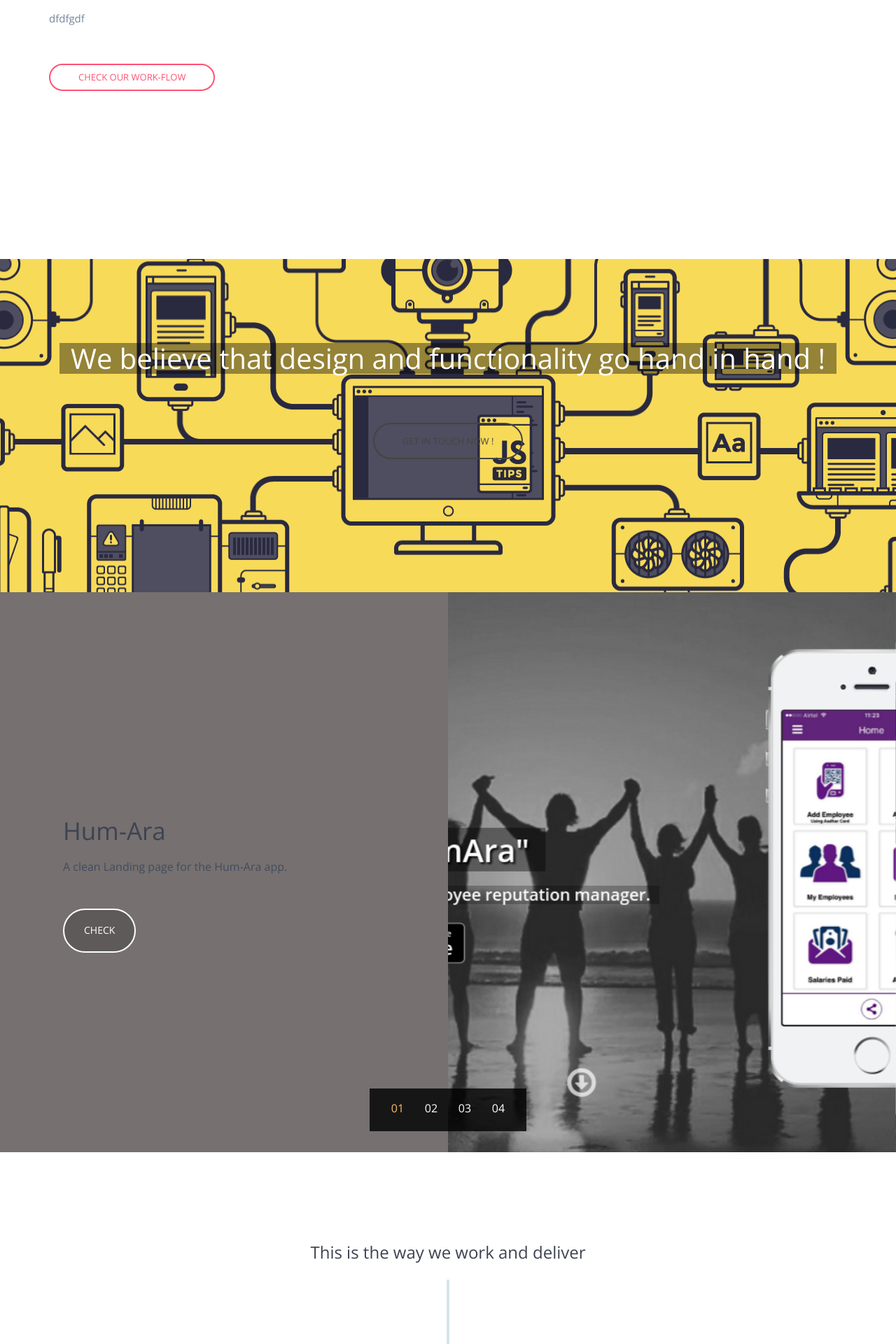
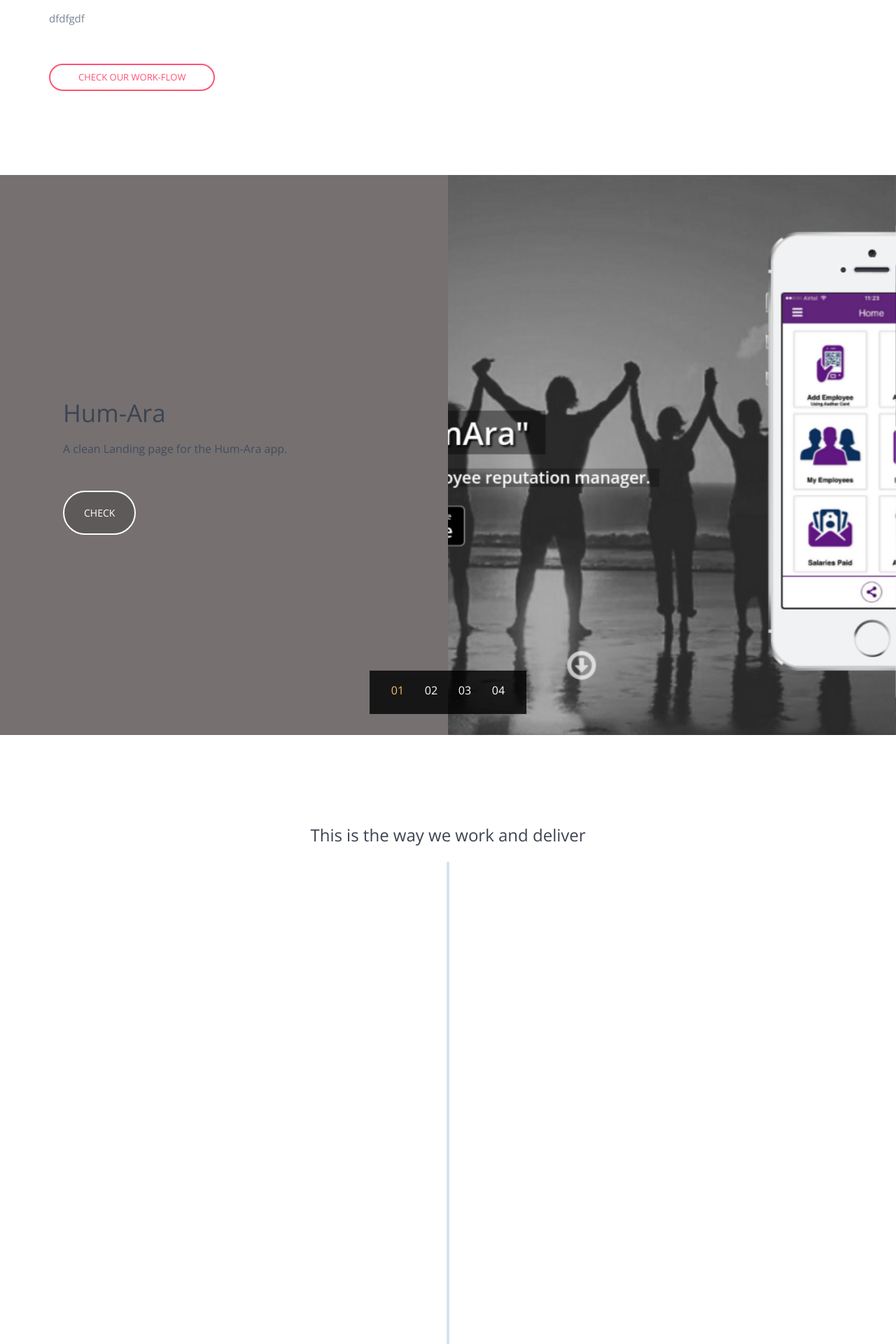
Before and after one commit to Scaledesk/scaledesk_landingpage, a PHP site: page / in a window 1280 px wide. Shown: the part 2464-4384 px from the top of the page at 70% size. Run offline with PHP 8.4, Linux system fonts and the light colour scheme; some libraries are stand-ins or nearby versions.

Commit message:
yellow image removed quotation added and portfolio changes

```diff
--- a/index.php
+++ b/index.php
@@ -1,4 +1,3 @@
-
 <!doctype html>
 <!--[if lt IE 7]>      <html class="no-js lt-ie9 lt-ie8 lt-ie7" lang=""> <![endif]-->
 <!--[if IE 7]>         <html class="no-js lt-ie9 lt-ie8" lang=""> <![endif]-->
@@ -11,7 +10,8 @@
 
     <title>Scaledesk Web Studio Private limited</title>
 
-    <meta name="description" content="We are Scaldesk Webstudio - We help startups Start-Up. We are a small team of dedicated web enthusiasts that believe in the power of internet and great ideas.">
+    <meta name="description" content="We are Scaldesk Webstudio
+    - We help startups Start-Up. We are a small team of dedicated web enthusiasts that believe in the power of internet and great ideas.">
 
     <meta name="viewport" content="width=device-width, initial-scale=1">
 
@@ -60,13 +60,12 @@
                     <div class="header-nav">
                         <nav>
                             <ul class="primary-nav">
-                                <li><a href="#features">What we do </a></li>
-                                <li><a href="#assets">Who we are </a></li>
+                                <li><a href="#intro">What we do </a></li>
+                                <li><a href="#description">Who we are </a></li>
 <!--                                <li><a href="#blog">Our Works</a></li>-->
                                 <li><a href="#portfolio">Portfolio</a></li>
-                                <li><a href="#timeline">Our Work-flow</a></li>
-                                <li><a href="#download" style="font-size:15px;">Get in Touch</a></li>
-
+                                <li><a href="#work-flow">Our Work-flow</a></li>
+                                <li><a href="#contact-us" style="font-size:15px;">Get in Touch</a></li>
                             </ul>
                             <ul class="member-actions">
 <!--                                <li><a href="#download" class="login">Log in</a></li>-->
@@ -89,7 +88,7 @@
                         <p class="intro">We are Scaledesk - Webstudio, We help startups <i>START-UP </i>!  </p>
 <!--                        <a href="#" class="btn btn-fill btn-large btn-margin-right">Download</a> -->
 
-                        <a href="#features" class="btn btn-accent btn-large">Learn more</a>
+                        <a href="#intro" class="btn btn-accent btn-large">Learn more</a>
                     </div>
                 </div>
             </div>
@@ -159,7 +158,7 @@
             </div>
         </div>
     </section>
-    <section class="features section-padding" id="features">
+    <section class="features section-padding" id="description">
         <div class="container">
             <div class="row">
                 <div class="col-md-5 col-md-offset-7">
@@ -207,7 +206,7 @@
         </div>
         <div class="responsive-feature-img"><img src="img/devices.png" alt="responsive devices"></div>
     </section>
-    <section class="features-extra section-padding" id="assets">
+    <section class="features-extra section-padding" id="description">
         <div class="container">
             <div class="row">
                 <div class="col-md-5">
@@ -226,18 +225,18 @@
         <div class="macbook-wrap wp3"></div>
         <div class="responsive-feature-img"><img src="img/macbook-pro.png" alt="responsive devices"></div>
     </section>
-    <section class="hero-strip section-padding">
+    <!-- <section class="hero-strip section-padding">
         <div class="container">
             <div class="col-md-12 text-center">
                 <h2 style="background:rgba(0,0,0,0.4);">
                 We believe that design and functionality go hand in hand !
-                </h2>
+                </h2> -->
 <!--                <p>Change/swap/edit every aspect of Scaledesk before you hit development with the included Sketch file.</p>-->
-                <a href="#download" class="btn btn-ghost btn-accent btn-large" style="margin-top:50px;color:#444; ">Get in touch now ! </a>
+                <!-- <a href="#download" class="btn btn-ghost btn-accent btn-large" style="margin-top:50px;color:#444; ">Get in touch now ! </a> -->
 <!--                <div class="logo-placeholder floating-logo"><img src="img/sketch-logo.png" alt="Sketch Logo"></div>-->
-            </div>
+            <!-- </div>
         </div>
-    </section>
+    </section> -->
 <!--
     <section class="blog-intro section-padding" id="blog">
         <div class="container">
@@ -392,7 +391,7 @@
 
             </div></section>
             <!--vertical timeline-->
-    <section id="timeline" class="timeline_h">
+    <section id="work-flow" class="timeline_h">
 
         <div class="row"> <h3>This is the way we work and deliver </h3> </div>
 
@@ -510,13 +509,14 @@
                             </li>
                             <li>
                                 <div class="avatar"><img src="img/MiltonGlaser.jpg" alt="Scaledesk Testimonial Avatar"></div>
-                                <h2>" “There are three responses to a piece of design – yes, no, and WOW! Wow is the one to aim for.”  "</h2>
+                                <h2>"There are three responses to a piece of design – yes, no, and WOW! Wow is the one to aim for. "</h2>
                                 <p class="author">Milton Glaser</p>
                             </li>
                             <li>
                                 <div class="avatar"><img src="img/130.jpg" alt="Scaledesk Testimonial Avatar"></div>
-                                <h2>""</h2>
-                                <p class="author"></p>
+                                <h2>“Sometimes when you innovate, you make mistakes. It is best to admit them quickly, and get on with improving your other innovations.”
+</h2>
+                                <p class="author">Steve JObs</p>
                             </li>
                         </ul>
                     </div>
@@ -524,7 +524,7 @@
             </div>
         </div>
     </section>
-    <section class="sign-up section-padding text-center" id="download">
+    <section class="sign-up section-padding text-center" id="contact-us">
         <div class="container">
             <div class="row">
                 <div class="col-md-6 col-md-offset-3">
@@ -562,13 +562,11 @@
       function initMap() {
         var mapDiv = document.getElementById('g-map');
         var map = new google.maps.Map(mapDiv, {
+
           center: {lat: 28.581404, lng: 77.321676},
+         zoom: 18
 
-
-          zoom: 18
-
-
-        });
+            });
           var myLatLng = {lat: 28.625211, lng: 77.376232};
     var iconBase = 'https://maps.google.com/mapfiles/kml/shapes/';
     var marker = new google.maps.Marker({
@@ -578,8 +576,7 @@
 });
       }
     </script>
-    <script src="https://maps.googleapis.com/maps/api/js?callback=initMap"
-        async defer></script>
+    <script src="https://maps.googleapis.com/maps/api/js?callback=initMap" async defer></script>
 
         </div>
 
@@ -599,7 +596,7 @@
              India -201301.
 
              <hr>
-             <i class="fa fa-phone-square"></i> <h5> Contact : 9959764685 / 9999715696 </h5>
+             <i class="fa fa-phone-square"></i> <h5> Contact : +91 120 4162750 </h5>
 
 
         </div>
@@ -624,12 +621,12 @@
                     <div class="footer-links">
                         <ul class="footer-group">
 
-                                <li><a href="#features">What we Do ?</a></li>
-                                <li><a href="#assets">Who we are ?</a></li>
+                                <li><a href="#intro">What we Do</a></li>
+                                <li><a href="#description">Who we are</a></li>
 <!--                                <li><a href="#blog">Our Works</a></li>-->
                                 <li><a href="#portfolio">Portfolio</a></li>
-                                <li><a href="#timeline">Our Work-flow</a></li>
-                                <li><a href="#download" style="font-size:15px;">Get in Touch</a></li>
+                                <li><a href="#work-flow">Our Work-flow</a></li>
+                                <li><a href="#contact-us" style="font-size:15px;">Get in Touch</a></li>
 
 
                         </ul>
--- a/vertical-timeline/css/style.css
+++ b/vertical-timeline/css/style.css
@@ -348,6 +348,12 @@
     right: 122%;
     text-align: right;
   }
+  /*custom for nth odd title in timeline*/
+  .cd-timeline-block:nth-child(odd) .cd-timeline-content .cd-date {
+    right: auto;
+    right: 122%;
+    text-align: left;
+  }
   .cssanimations .cd-timeline-content.is-hidden {
     visibility: hidden;
   }
```
